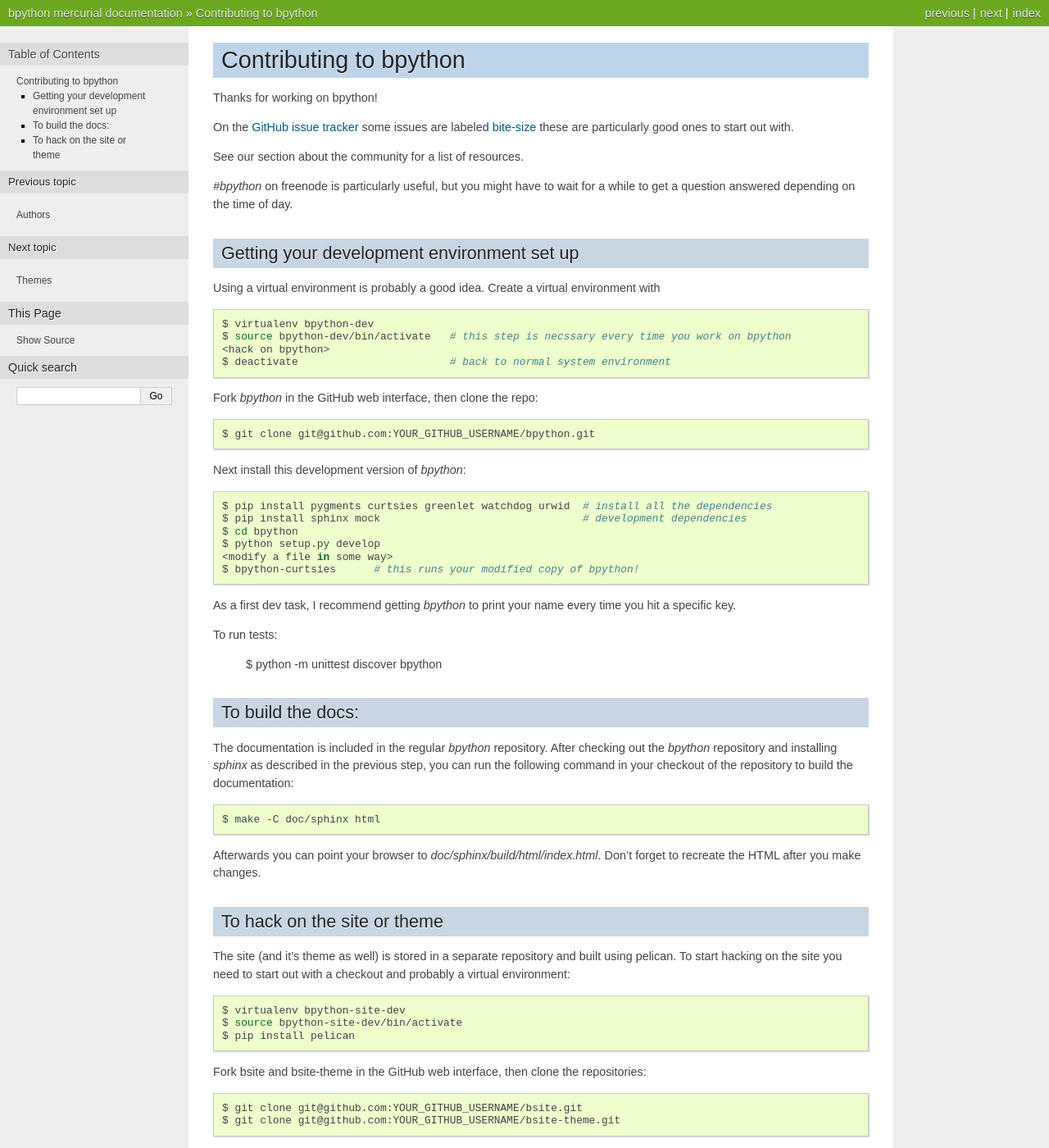
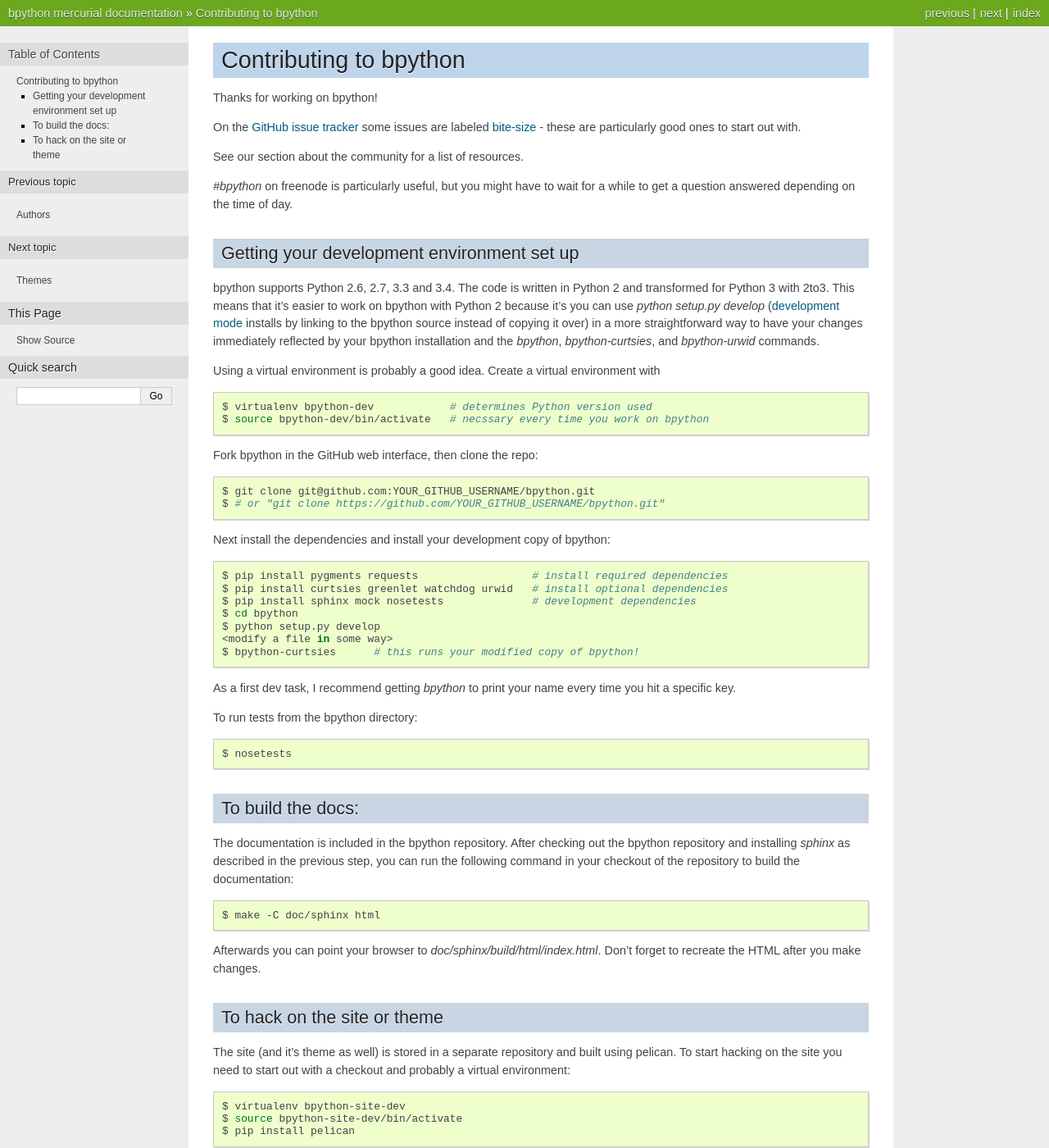
Before and after one commit to bpython/bpython, a Sphinx documentation site: the page built from doc/sphinx/source/contributing.rst, in a window 1280 px wide and 1400 px high. Shown: the whole window at 82% size. Built offline with Sphinx 7.4.7, drawn with Linux system fonts in a browser that asks for light colours; pages that are not in the unit, such as notebooks, are missing from menus.

Commit message:
clarify Python 2/3, install instructions

```diff
--- a/doc/sphinx/source/contributing.rst
+++ b/doc/sphinx/source/contributing.rst
@@ -5,7 +5,7 @@
 
 Thanks for working on bpython!
 
-On the `GitHub issue tracker`_ some issues are labeled bite-size_
+On the `GitHub issue tracker`_ some issues are labeled bite-size_ -
 these are particularly good ones to start out with.
 
 See our section about the :ref:`community` for a list of resources.
@@ -16,27 +16,37 @@
 Getting your development environment set up
 -------------------------------------------
 
+bpython supports Python 2.6, 2.7, 3.3 and 3.4. The code is written in Python
+2 and transformed for Python 3 with 2to3. This means that it's easier
+to work on bpython with Python 2 because it's you can use `python setup.py develop`
+(`development mode
+<https://pythonhosted.org/setuptools/setuptools.html#development-mode>`_ installs
+by linking to the bpython source instead of copying it over)
+in a more straightforward way to have your changes immediately reflected by
+your bpython installation and the `bpython`, `bpython-curtsies`, and `bpython-urwid`
+commands.
+
 Using a virtual environment is probably a good idea. Create a virtual environment with
 
 .. code-block:: bash
 
-    $ virtualenv bpython-dev
-    $ source bpython-dev/bin/activate   # this step is necssary every time you work on bpython
-    <hack on bpython>
-    $ deactivate                        # back to normal system environment
+    $ virtualenv bpython-dev            # determines Python version used
+    $ source bpython-dev/bin/activate   # necssary every time you work on bpython
 
-Fork `bpython` in the GitHub web interface, then clone the repo:
+Fork bpython in the GitHub web interface, then clone the repo:
 
 .. code-block:: bash
 
     $ git clone git@github.com:YOUR_GITHUB_USERNAME/bpython.git
+    $ # or "git clone https://github.com/YOUR_GITHUB_USERNAME/bpython.git"
 
-Next install this development version of `bpython`:
+Next install the dependencies and install your development copy of bpython:
 
 .. code-block:: bash
 
-    $ pip install pygments curtsies greenlet watchdog urwid  # install all the dependencies
-    $ pip install sphinx mock                                # development dependencies
+    $ pip install pygments requests                  # install required dependencies
+    $ pip install curtsies greenlet watchdog urwid   # install optional dependencies
+    $ pip install sphinx mock nosetests              # development dependencies
     $ cd bpython
     $ python setup.py develop
     <modify a file in some way>
@@ -44,15 +54,17 @@
 
 As a first dev task, I recommend getting `bpython` to print your name every time you hit a specific key.
 
-To run tests:
+To run tests from the bpython directory:
 
-    $ python -m unittest discover bpython
+.. code-block:: bash
+
+    $ nosetests
 
 To build the docs:
 ------------------
 
-The documentation is included in the regular `bpython` repository. After
-checking out the `bpython` repository and installing `sphinx` as described in
+The documentation is included in the bpython repository. After
+checking out the bpython repository and installing `sphinx` as described in
 the previous step, you can run the following command in your checkout of the
 repository to build the documentation:
 
@@ -62,7 +74,6 @@
 
 Afterwards you can point your browser to `doc/sphinx/build/html/index.html`.
 Don't forget to recreate the HTML after you make changes.
-
 
 To hack on the site or theme
 ----------------------------
```
